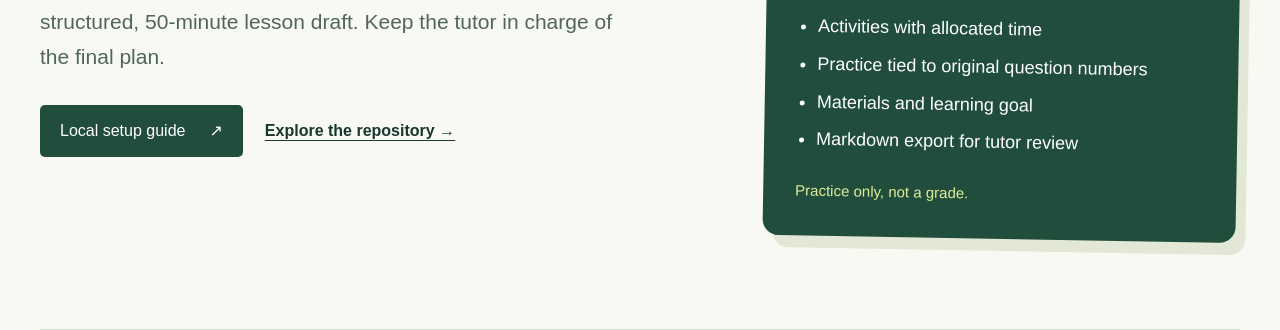
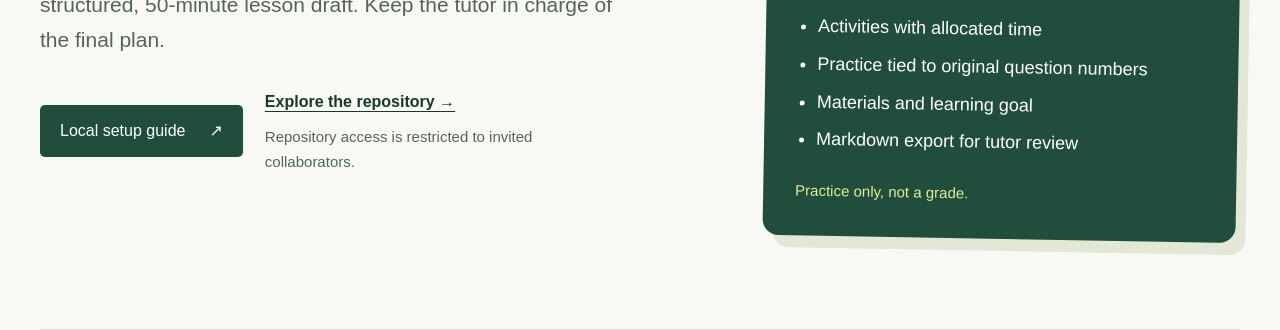
Before and after one commit to NEmiceKing/ailt9019-group49-website, a plain HTML site: page index.html in a window 1280 px wide. Shown: the part 470-800 px from the top of the page. Drawn offline with Linux system fonts and the light colour scheme.

Commit message:
Add access note below hero repository link

```diff
--- a/index.html
+++ b/index.html
@@ -10,7 +10,7 @@
 <a class="skip" href="#main">Skip to content</a>
 <header><a class="brand" href="#">GP49 <span>Lesson-plan scaffolder</span></a><nav aria-label="Main navigation"><a href="#workflow">How it works</a><a href="#evidence">Evidence</a><a href="#run">Run locally</a></nav></header>
 <main id="main">
-<section class="hero"><div><p class="eyebrow">AILT9019 · GROUP PROJECT</p><h1>A clearer starting point<br>for your next tutorial.</h1><p class="lead">Turn a teaching brief and optional practice PDF into a structured, 50-minute lesson draft. Keep the tutor in charge of the final plan.</p><div class="actions"><a class="button" href="#run">Local setup guide <span aria-hidden="true">↗</span></a><a class="text-link" href="https://github.com/Ryan06101/AILT9019-Group49---Lesson-plan-scaffolder">Explore the repository →</a></div></div><aside class="plan"><div class="plan-top"><span>THE OUTPUT</span><span class="pill">DRAFT</span></div><h2>One tutorial.<br>A workable structure.</h2><div class="time"><strong>50</strong><span>minutes<br>of planned learning</span></div><ul><li>Activities with allocated time</li><li>Practice tied to original question numbers</li><li>Materials and learning goal</li><li>Markdown export for tutor review</li></ul><p>Practice only, not a grade.</p></aside></section>
+<section class="hero"><div><p class="eyebrow">AILT9019 · GROUP PROJECT</p><h1>A clearer starting point<br>for your next tutorial.</h1><p class="lead">Turn a teaching brief and optional practice PDF into a structured, 50-minute lesson draft. Keep the tutor in charge of the final plan.</p><div class="actions"><a class="button" href="#run">Local setup guide <span aria-hidden="true">↗</span></a><div class="hero-repository"><a class="text-link" href="https://github.com/Ryan06101/AILT9019-Group49---Lesson-plan-scaffolder">Explore the repository →</a><p class="note">Repository access is restricted to invited collaborators.</p></div></div></div><aside class="plan"><div class="plan-top"><span>THE OUTPUT</span><span class="pill">DRAFT</span></div><h2>One tutorial.<br>A workable structure.</h2><div class="time"><strong>50</strong><span>minutes<br>of planned learning</span></div><ul><li>Activities with allocated time</li><li>Practice tied to original question numbers</li><li>Materials and learning goal</li><li>Markdown export for tutor review</li></ul><p>Practice only, not a grade.</p></aside></section>
 <section id="workflow"><p class="eyebrow">FROM BRIEF TO DRAFT</p><h2>Designed around the tutor’s workflow.</h2><div class="grid three"><article><span class="number">01 / BRIEF</span><h3>Set the learning target</h3><p>Enter a topic, audience and learning goal. Attach a practice PDF when you want existing questions included.</p></article><article><span class="number">02 / PLAN</span><h3>Generate with boundaries</h3><p>Input checks and model review precede generation. The app validates structure and timing, with a bounded retry if the draft fails validation.</p></article><article><span class="number">03 / REVIEW</span><h3>Make it your lesson</h3><p>Review the draft, question references and pacing. Download Markdown and adapt the material before teaching.</p></article></div></section>
 <section id="screenshots" aria-labelledby="screenshots-title">
 <h2 id="screenshots-title">Inside the application</h2>
--- a/style.css
+++ b/style.css
@@ -60,3 +60,6 @@ pre code { white-space: inherit; }
 .closing .demo-button { width: 100%; min-width: 0; justify-content: center; text-align: center; }
 
 .closing .repository-access { margin: 0; font-size: 15px; text-align: center; }
+
+.hero-repository { max-width: 320px; }
+.hero-repository .note { margin: 8px 0 0; }
```
